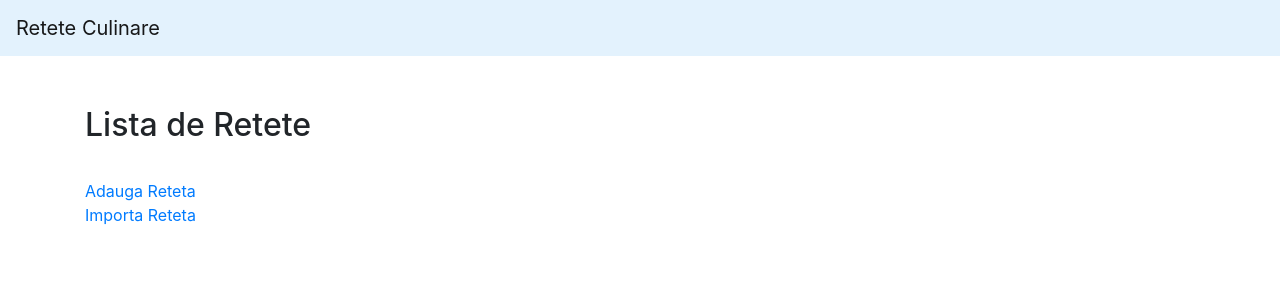
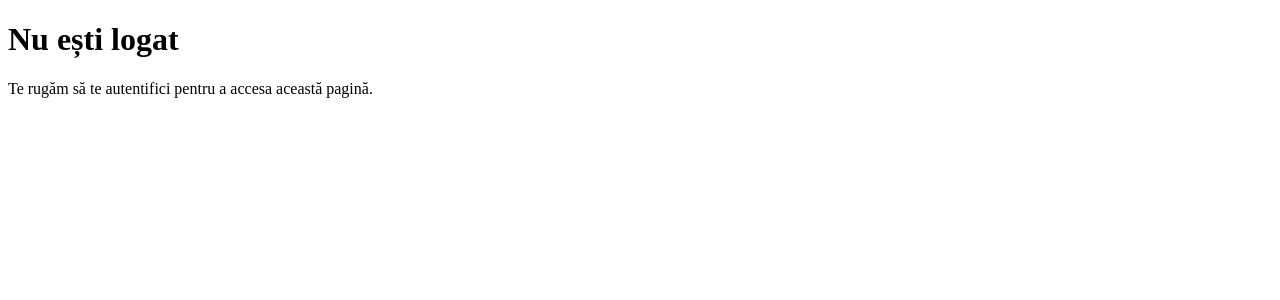
Before and after one commit to StefanVlad0/GAD-project, a Django app: page / in a window 1280 px wide. Shown: the top 300 px of the page. Run offline with Django 5.2, Linux system fonts and the light colour scheme; data that the repository does not hold is empty; some libraries are stand-ins or nearby versions.

Commit message:
adaugare log

```diff
--- a/site_retete/site_retete_app/templates/adauga_reteta.html
+++ b/site_retete/site_retete_app/templates/adauga_reteta.html
@@ -1,4 +1,3 @@
-<!-- templates/adauga_reteta.html -->
 {% extends "base.html" %}
 {% block title %} Adauga Reteta {% endblock %}
 {% block content %}
--- a/site_retete/site_retete_app/templates/home.html
+++ b/site_retete/site_retete_app/templates/home.html
@@ -4,12 +4,6 @@
 <h2 style="margin-top: 50px;">Lista de Retete</h2>
 <div style="margin-top: 35px;"><a href="{% url 'adauga_reteta' %}">Adauga Reteta</a></div>
 <div style="margin-bottom: 35px;"><a href="{% url 'importa_reteta' %}">Importa Reteta</a></div>
-<!--<h2>Importa Reteta</h2>
-<form method="post" action="{% url 'importa_reteta' %}">
-    {% csrf_token %}
-    {{ form.as_p }}
-    <button type="submit">Importa Reteta</button>
-</form>-->
 <ul>
     {% for reteta in retete %}
         <li style="margin-bottom: 35px;">
--- a/site_retete/site_retete_app/templates/importa_reteta.html
+++ b/site_retete/site_retete_app/templates/importa_reteta.html
@@ -1,4 +1,3 @@
-<!-- templates/adauga_reteta.html -->
 {% extends "base.html" %}
 {% block title %} Importa Reteta {% endblock %}
 {% block content %}
--- a/site_retete/site_retete_app/templates/modifica_reteta.html
+++ b/site_retete/site_retete_app/templates/modifica_reteta.html
@@ -1,4 +1,3 @@
-<!-- templates/adauga_reteta.html -->
 {% extends "base.html" %}
 {% block title %} Adauga Reteta {% endblock %}
 {% block content %}
--- /dev/null
+++ b/site_retete/site_retete_app/templates/not_log.html
@@ -0,0 +1,13 @@
+<!DOCTYPE html>
+<html lang="en">
+<head>
+    <meta charset="UTF-8">
+    <meta http-equiv="X-UA-Compatible" content="IE=edge">
+    <meta name="viewport" content="width=device-width, initial-scale=1.0">
+    <title>Nu ești logat</title>
+</head>
+<body>
+    <h1>Nu ești logat</h1>
+    <p>Te rugăm să te autentifici pentru a accesa această pagină.</p>
+</body>
+</html>
--- a/site_retete/site_retete_app/templates/vizualizeaza_reteta.html
+++ b/site_retete/site_retete_app/templates/vizualizeaza_reteta.html
@@ -1,4 +1,3 @@
-<!-- templates/adauga_reteta.html -->
 {% extends "base.html" %}
 {% block title %} Adauga Reteta {% endblock %}
 {% block content %}
--- a/site_retete/site_retete_app/views.py
+++ b/site_retete/site_retete_app/views.py
@@ -2,10 +2,17 @@ from django.shortcuts import render, HttpResponse, redirect, get_object_or_404
 from .models import Reteta
 from .forms import AdaugaRetetaForm, ImportaRetetaForm
 from bs4 import BeautifulSoup
+from django.contrib.auth.decorators import login_required
 import requests
 # Create your views here.
 
+def verifica_autentificare(request, template):
+    if request.user.is_authenticated:
+        return render(request, template)
+    else:
+        return render(request, 'not_log.html')
 
+@login_required
 def lista_retete(request):
     # retete = Reteta.objects.all()
     retete = [
@@ -19,14 +26,12 @@ def lista_retete(request):
 
 def home(request):
     retete = Reteta.objects.all()
-    # retete = [
-    #     {'nume': 'Pui cu legume', 'timp': '30 minute', 'dificultate': 'Ușor', 'ingrediente': 'Pui, legume'},
-    #     {'nume': 'Paste Carbonara', 'timp': '20 minute', 'dificultate': 'Mediu',
-    #      'ingrediente': 'Paste, ou, bacon, parmezan'},
-    #     # Adăugați mai multe rețete aici
-    # ]
-    return render(request, "home.html", {'retete': retete})
+    if request.user.is_authenticated:
+        return render(request, "home.html", {'retete': retete})
+    else:
+        return render(request, 'not_log.html')
 
+@login_required
 def adauga_reteta(request):
     if request.method == 'POST':
         form = AdaugaRetetaForm(request.POST)
@@ -38,10 +43,12 @@ def adauga_reteta(request):
 
     return render(request, 'adauga_reteta.html', {'form': form})
 
+@login_required
 def reteta_view(request, id_reteta):
     reteta= get_object_or_404(Reteta, pk=id_reteta)
     return render(request, 'vizualizeaza_reteta.html', {'reteta': reteta})
 
+@login_required
 def reteta_update(request, id_reteta):
     reteta= get_object_or_404(Reteta, pk=id_reteta)
     form = AdaugaRetetaForm(request.POST or None, instance=reteta)
@@ -50,10 +57,12 @@ def reteta_update(request, id_reteta):
         return redirect(f'/reteta/{id_reteta}')
     return render(request, 'modifica_reteta.html', {'form':form})
 
+@login_required
 def reteta_delete(request, id_reteta):
     reteta = get_object_or_404(Reteta, pk=id_reteta)
     reteta.delete()
     return redirect('home')
+
 
 def importa_reteta(request):
     if request.method == 'POST':
@@ -61,13 +70,13 @@ def importa_reteta(request):
         if form.is_valid():
             link_reteta = form.cleaned_data['link_reteta']
             reteta = extrage_reteta(link_reteta)
-            # Salvați reteta în baza de date sau faceți orice altă acțiune dorită
+
             print(reteta)
             Reteta.objects.create(
                 nume=reteta['nume_reteta'],
                 timp=reteta['timp'],
-                dificultate=str(reteta['dificultate']),  # Convertiți dificultatea în șir
-                ingrediente=', '.join(reteta['ingrediente']),  # Convertiți set-ul de ingrediente în șir
+                dificultate=str(reteta['dificultate']),
+                ingrediente=', '.join(reteta['ingrediente']),
             )
             return redirect('home')
     else:
```
